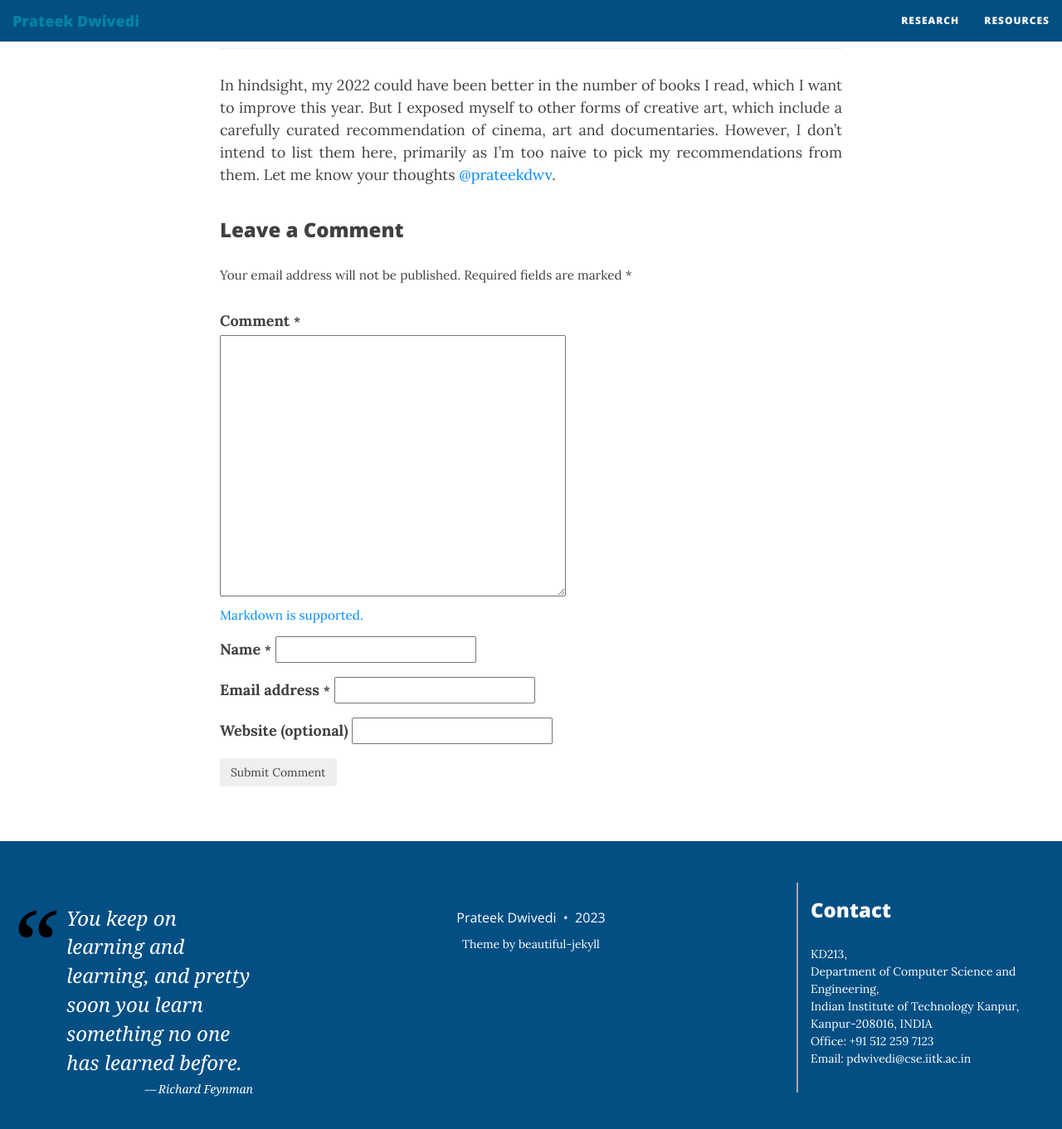
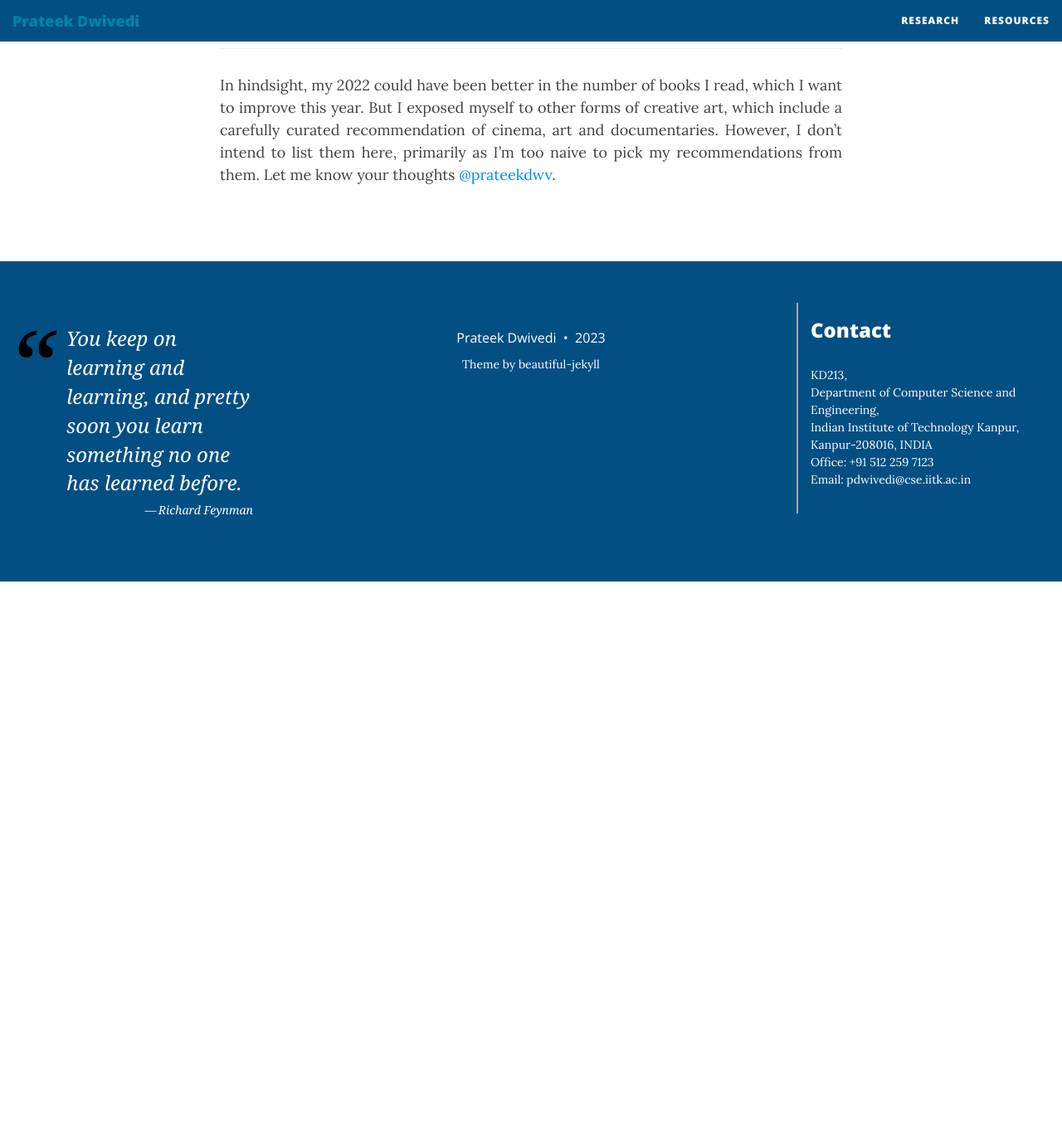
Before and after one commit to prateekdwv/prateekdwv.github.io, a Jekyll site: the page built from blog/_posts/2023-01-22-Books-Of-2022.md, in a window 1280 px wide and 1400 px high, scrolled down 1750 px. Shown: the top 1361 px of the window at 83% size. Built offline with Jekyll 4.4.1, drawn with Linux system fonts in a browser that asks for light colours; nearby versions of some CDN libraries; library files that are not in the unit come from our copies; after the commit the page ends 2451 px from its top, so only the background shows below that; some of the changed lines change nothing that is shown.

Commit message:
removed staticman comments

```diff
--- a/_config.yml
+++ b/_config.yml
@@ -135,16 +135,16 @@ google_analytics: "UA-172366957-1"
 # fb_comment_id: ""
 
 # Staticman support
-staticman:
-  gitprovider : "github"
-  repository : "prateekdwv/prateekdwv.github.io"
-  branch     : "master"
-  endpoint   : https://nice-pink-sheep-shoe.cyclic.app/
-  reCaptcha:
-    # reCaptcha for Staticman (OPTIONAL)
-    # If you use reCaptcha, you must also set these parameters in staticman.yml
-    siteKey  : # Use your own site key, you need to apply for one on Google
-    secret   : # ENCRYPT your password by going to https://staticman3.herokuapp.com/v3/encrypt/<your-site-secret>
+# staticman:
+#   gitprovider : "github"
+#   repository : "prateekdwv/prateekdwv.github.io"
+#   branch     : "master"
+#   endpoint   : https://nice-pink-sheep-shoe.cyclic.app/
+#   reCaptcha:
+#     # reCaptcha for Staticman (OPTIONAL)
+#     # If you use reCaptcha, you must also set these parameters in staticman.yml
+#     siteKey  : # Use your own site key, you need to apply for one on Google
+#     secret   : # ENCRYPT your password by going to https://staticman3.herokuapp.com/v3/encrypt/<your-site-secret>
 
 # --- Misc --- #
 
@@ -165,7 +165,7 @@ title-separator: "-"
 timezone: "America/Vancouver"
 markdown: kramdown
 highlighter: rouge
-permalink: /:year-:month-:day-:title/
+permalink: blog/:title/
 paginate: 5
 paginate_path: "/blog/page:num/"
 
```
